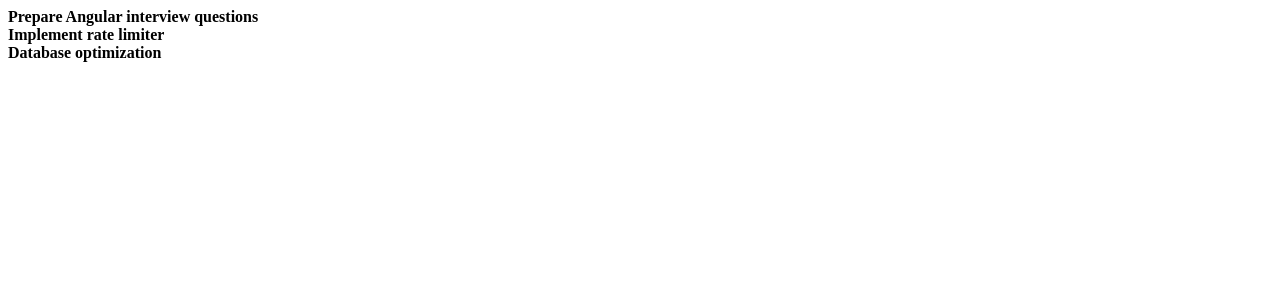
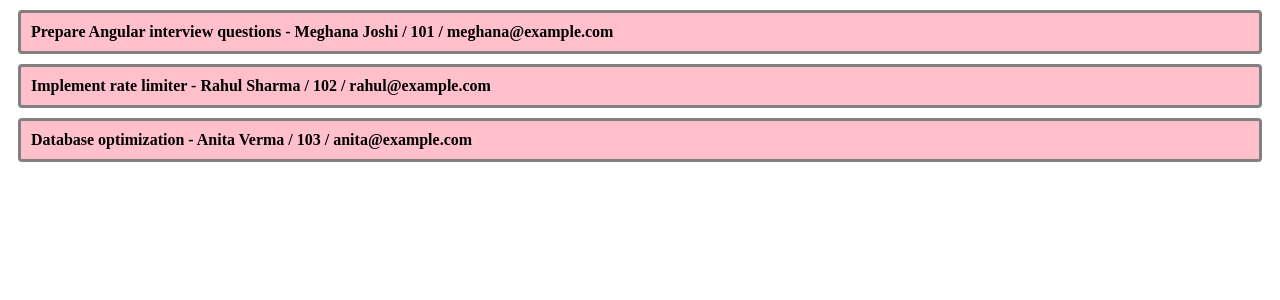
Before and after one commit to meghanadj/TodoListApp, an Angular app: page / in a window 1280 px wide. Shown: the top 300 px of the page. Built offline with nearby package versions, Linux system fonts and the light colour scheme.

Commit message:
task component completed

```diff
--- a/src/app/Interfaces/task.interface.ts
+++ b/src/app/Interfaces/task.interface.ts
@@ -3,13 +3,17 @@
     title?: string,
     description?: string,
     isCompleted?: boolean,
-    priority?: 'High' | 'Medium' | 'Low',
+    priority?: Priority,
     dueDate?: Date,
     createdAt?: Date,
     tags?: Array<string>,
-    assignedTo?: {
-        userId?: number,
-        name?: string,
-        email?: string
-    }
+    assignedTo?: Assignment
 }
+
+interface Assignment {
+    userId?: number,
+    name?: string,
+    email?: string
+}
+
+type Priority = 'High' | 'Medium' | 'Low'
--- a/src/app/task/task.component.html
+++ b/src/app/task/task.component.html
@@ -1,3 +1,6 @@
-<div [ngClass]="{'completed':task.isCompleted, 'incomplete': !task.isCompleted}" [ngStyle]="{'font-weight': 'bold'}">
-    {{task.title}}
+<div class="card">
+    <div [ngClass]="{'completed':task.isCompleted, 'incomplete': !task.isCompleted}"
+        [ngStyle]="{'font-weight': 'bold'}">
+        {{task.title}} - {{task.assignedTo?.name}} / {{task.assignedTo?.userId}} / {{task.assignedTo?.email}}
+    </div>
 </div>
--- a/src/app/task/task.component.scss
+++ b/src/app/task/task.component.scss
@@ -0,0 +1,7 @@
+.card {
+    border: 3px solid grey;
+    border-radius: 4px;
+    margin: 10px;
+    padding: 10px;
+    background-color: pink;
+}
```
